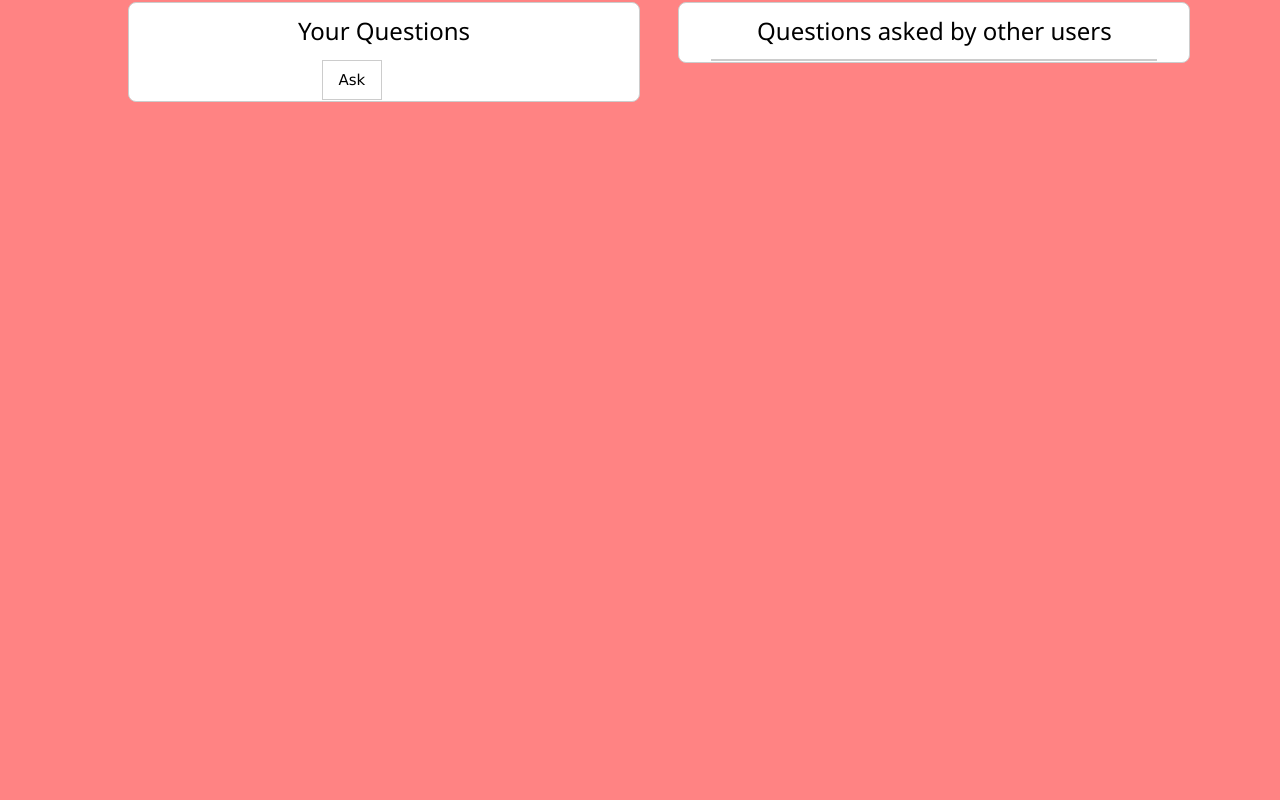
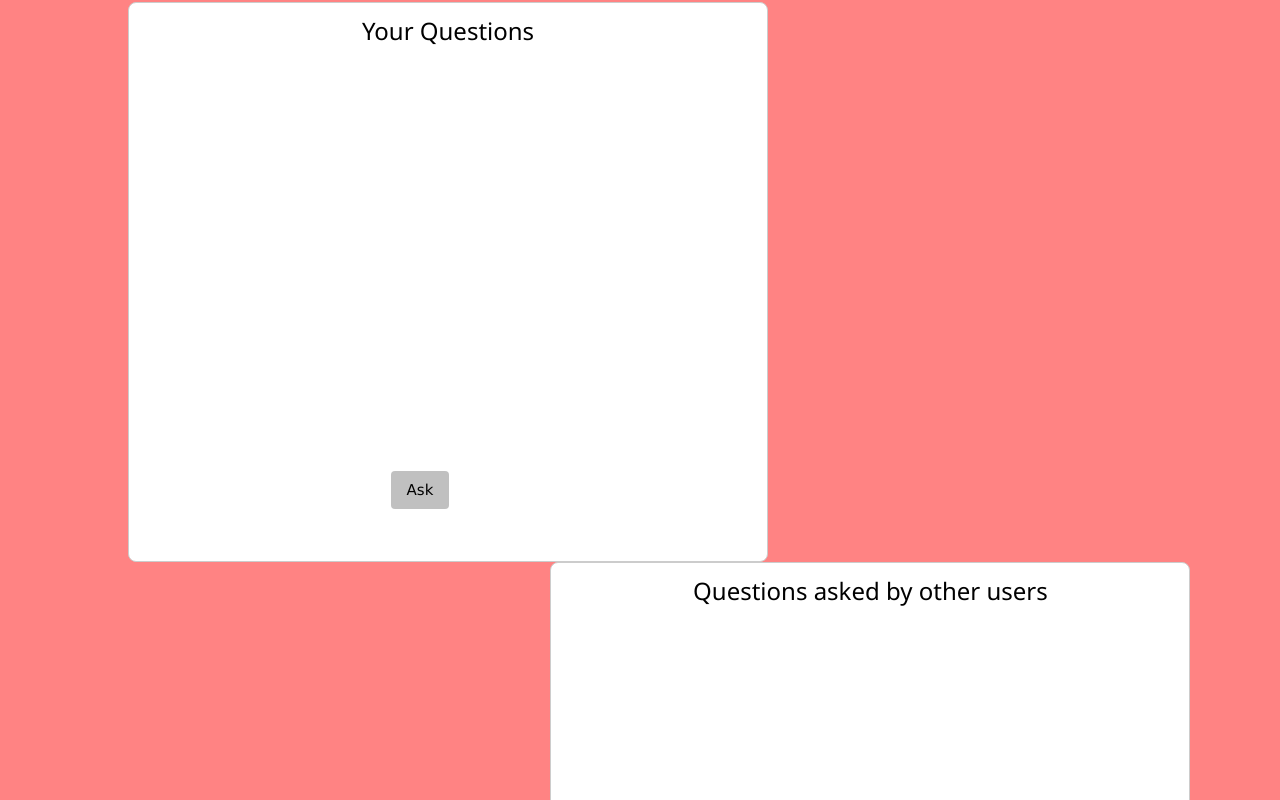
Before and after one commit to Paramvir109/Quora-app, a website: page public/main.html in a window 1280 px wide. Shown: the part 92-892 px from the top of the page. Before the commit the page ends 800 px from the top, so only its background shows below. Drawn offline with nearby package versions, Linux system fonts and the light colour scheme; no server answers.

Commit message:
Some styling changes in main.html

```diff
--- a/public/css/styles2.css
+++ b/public/css/styles2.css
@@ -17,16 +17,20 @@ body  {
     width: 100%;
 }
 #ask-ques {
-    margin-left: 36%;
+    margin-top: 2%;
+    margin-bottom: 2%;
+    margin-left: 40%;
+    background-color: silver;
 }
 #user-questions {
-    margin-left: 10%;
-    width: 40%;
-    text-overflow: ellipsis;
+    margin-left: 10vw;
+    width: 80vh;
+    height: 70vh;
 }
 #other-user-questions {
-    margin-right: 7%;
-    width: 40%;
-    text-overflow: ellipsis;
+    margin-right: 7vw;
+    width: 80vh;
+    padding-bottom: 2%;
+    height: 70vh;
 
 }
--- a/public/js/client.js
+++ b/public/js/client.js
@@ -24,7 +24,7 @@ socket.on('connect', function() {
     }
 })
 socket.on('populateQuestions', function(questions) {
-   let html = `<tr>
+   let html = `<tr class="table-heading">
         <th>S.no.</th>
         <th>Question</th>
     </tr>`
@@ -34,7 +34,7 @@ socket.on('populateQuestions', function(questions) {
         html += `<td><a class="linkToQues"href="question.html">${ques.question}</a> ${ques.answers.length} answer(s)</td></tr>`
    })
    userQues.html(html)
-   html = `<tr>
+   html = `<tr class="table-heading">
             <th>S.no.</th>
             <th>Question</th>
             <th>Asked by</th>
--- a/public/main.html
+++ b/public/main.html
@@ -3,7 +3,7 @@
 <html>
     <head>
             <meta charset="UTF-8">
-            <meta name="viewport" content="width=device-width,initial-scale=1.0,user-scalable=no">
+            <meta name="viewport" content="width=device-width,initial-scale=1.0,user-scalable=yes">
             <link rel="stylesheet" href="./css/styles2.css"/>
             <link rel="stylesheet" href="./css/w3.css" type="text/css"/>
             <title>Main | Quora</title>
@@ -17,14 +17,14 @@
 
             <div id="user-questions" class="w3-container w3-white w3-left w3-border w3-round-large">
             <h3 class="w3-center">Your Questions</h2>
-                <div class="w3-container w3-responsive">
+                <div class="w3-container" style="overflow-x:auto; height:50vh; overflow-y:auto;">
                         <table id="user-ques-table"class="w3-table-all w3-striped ">
 
                         </table>
                 </div>
                 <div class="w3-container">
                     <button id="ask-ques"onclick="document.getElementById('question-modal').style.display='block'"
-                    class="w3-button w3-center w3-border">Ask</button>
+                    class="w3-button w3-center w3-round">Ask</button>
                 </div>
 
             </div>
@@ -38,8 +38,8 @@
 
             <div id="other-user-questions" class="w3-container w3-white w3-right w3-border w3-round-large">
                 <h3 class="w3-center"> Questions asked by other users</h2>
-                    <div class="w3-container">
-                            <table id="other-user-ques-table"class="w3-table-all w3-striped w3-responsive">
+                    <div class="w3-container" style="overflow-x:auto; height: 50vh; overflow-y:auto;">
+                            <table id="other-user-ques-table"class="w3-table-all w3-bordered w3-striped ">
 
                             </table>
                     </div>
```
